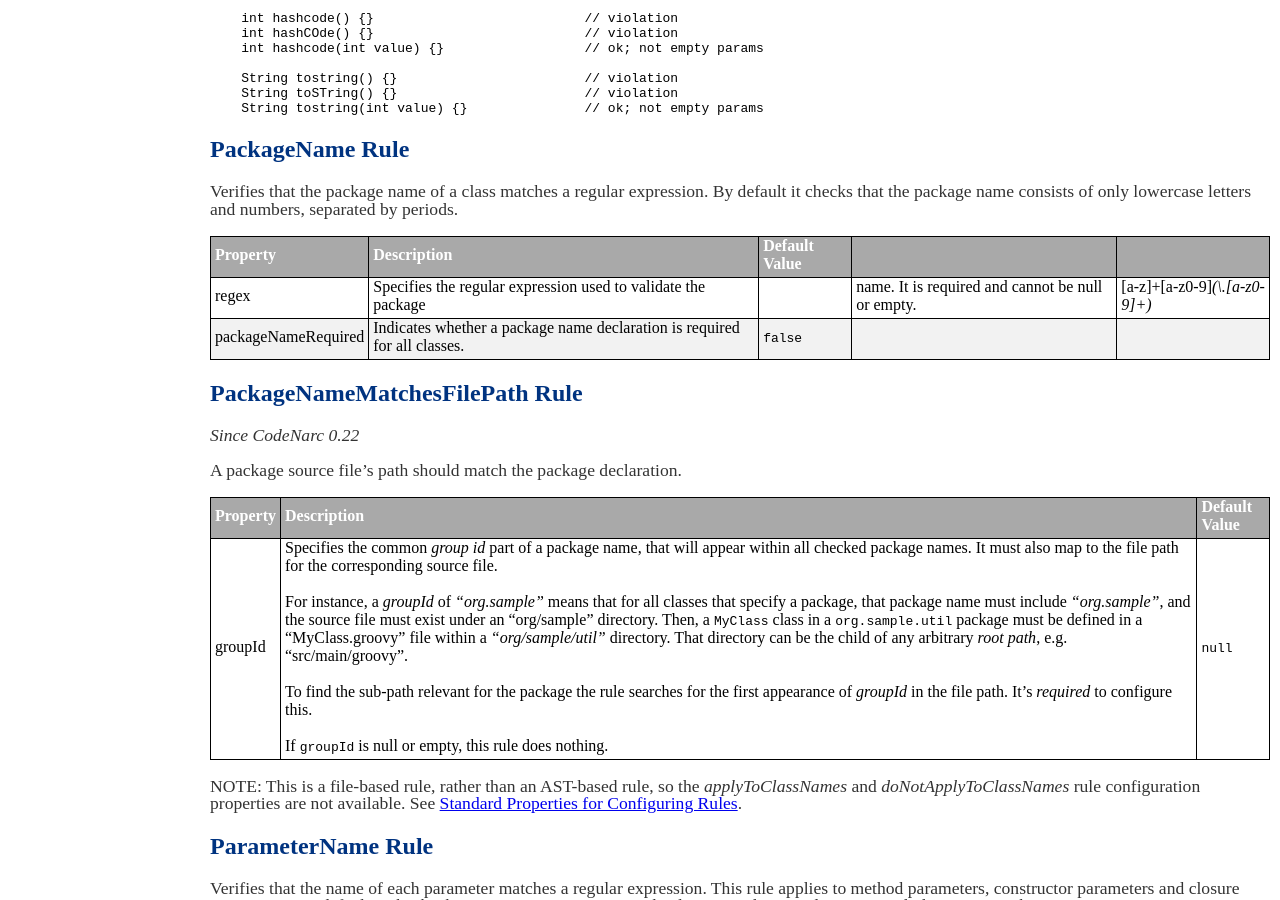
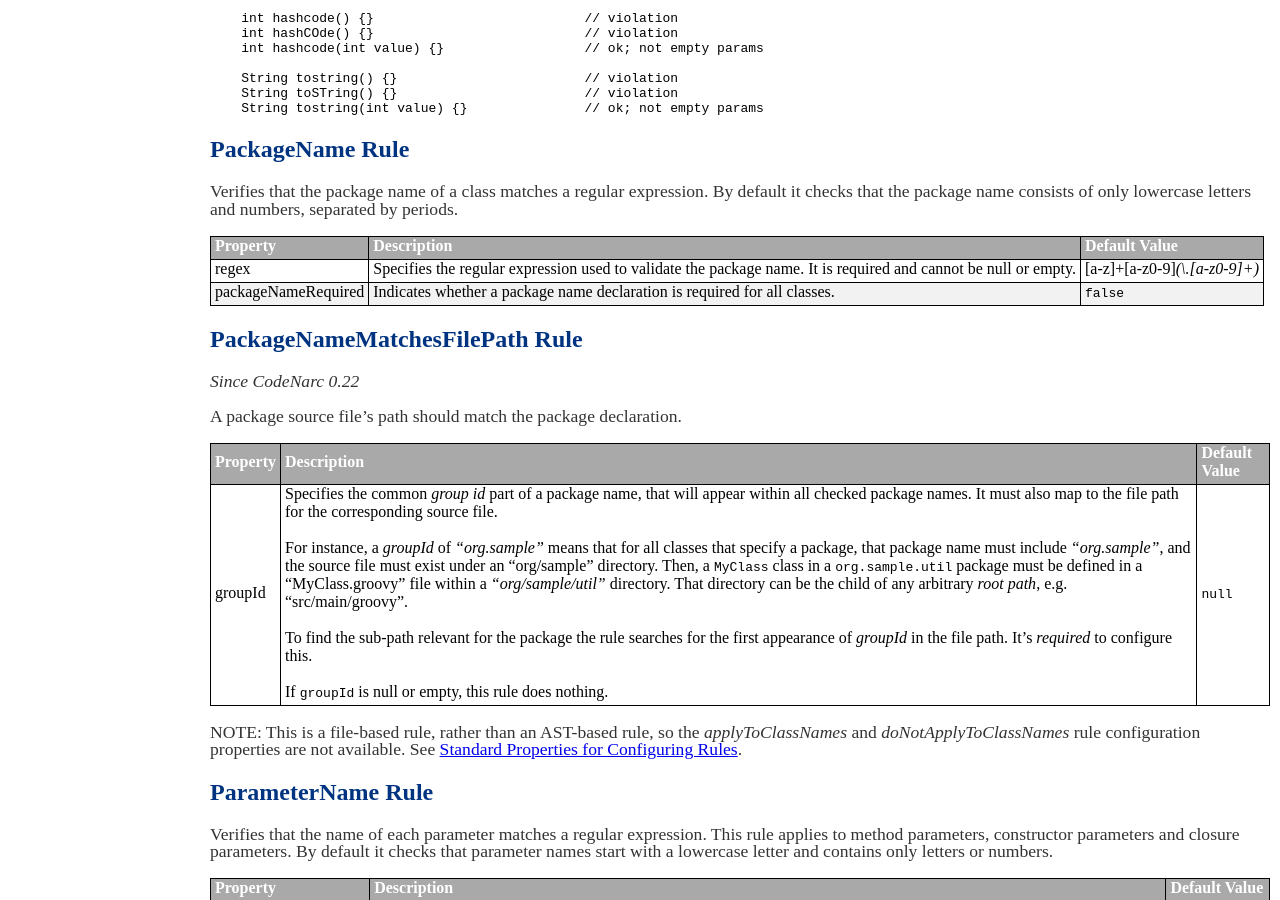
Before and after one commit to CodeNarc/CodeNarc, a Jekyll site: the page built from codenarc-rules-naming.md, in a window 1280 px wide and 900 px high, scrolled down 3424 px. Built offline with Jekyll 4.4.1, drawn with Linux system fonts in a browser that asks for light colours.

```diff
--- a/codenarc-rules-naming.md
+++ b/codenarc-rules-naming.md
@@ -230,7 +230,7 @@ package name consists of only lowercase letters and numbers, separated by period
 
 | Property                    | Description            | Default Value    |
 |-----------------------------|------------------------|------------------|
-| regex                       | Specifies the regular expression used to validate the package  |   | name. It is required and cannot be null or empty.              | \[a-z\]+\[a-z0-9\]*(\\.\[a-z0-9\]+)* |
+| regex                       | Specifies the regular expression used to validate the package name. It is required and cannot be null or empty. | \[a-z\]+\[a-z0-9\]*(\\.\[a-z0-9\]+)* |
 | packageNameRequired         | Indicates whether a package name declaration is required for all classes.  | `false`                     |
 
 
```
